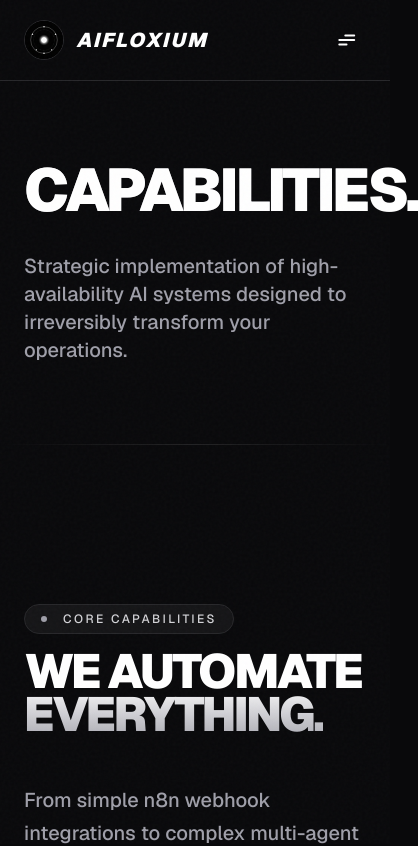
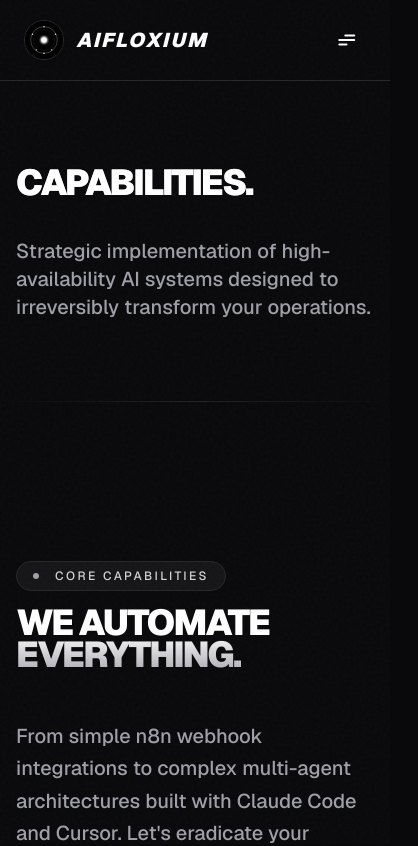
Before and after one commit to Shaddy37/AiFloxium-Site, a Next.js app: page /services in a window 390 px wide. Shown: the top 846 px of the page, 418 px wide, since content can reach past the window. Built offline with nearby package versions, Linux system fonts and the light colour scheme.

Commit message:
Fix Services page heading responsiveness; center Methodology heading on mobile

```diff
--- a/app/services/page.tsx
+++ b/app/services/page.tsx
@@ -39,8 +39,8 @@ export default function ServicesPage() {
       <Navbar />
 
       {/* Dark Cinematic Hero */}
-      <div className="pt-40 pb-20 px-6 container mx-auto">
-        <h1 className="text-6xl md:text-8xl font-heading font-black text-white tracking-tighter mb-8 bg-gradient-to-br from-white to-zinc-600 text-transparent bg-clip-text">CAPABILITIES.</h1>
+      <div className="pt-40 pb-20 px-4 md:px-6 container mx-auto">
+        <h1 className="text-4xl sm:text-5xl md:text-6xl lg:text-8xl font-heading font-black text-white tracking-tighter mb-8 bg-gradient-to-br from-white to-zinc-600 text-transparent bg-clip-text leading-tight">CAPABILITIES.</h1>
         <p className="text-xl md:text-2xl text-zinc-400 max-w-2xl font-medium">
           Strategic implementation of high-availability AI systems designed to irreversibly transform your operations.
         </p>
--- a/components/sections/HomeSections.tsx
+++ b/components/sections/HomeSections.tsx
@@ -93,17 +93,17 @@ export function Process() {
   ];
 
   return (
-    <section className="py-24 md:py-40 px-6 relative bg-zinc-950">
+    <section className="py-24 md:py-40 px-4 md:px-6 relative bg-zinc-950">
       <div className="container mx-auto max-w-7xl relative z-10">
         <div className="flex flex-col md:flex-row justify-between items-end mb-20 gap-8">
-           <div>
-              <h2 className="text-zinc-400 tracking-[0.2em] font-medium text-xs md:text-sm uppercase mb-4 flex items-center gap-4">
-                <span className="w-8 h-[1px] bg-zinc-700" /> Methodology
-              </h2>
-              <h3 className="text-4xl md:text-6xl font-heading font-black text-white tracking-tighter">
-                PROTOCOLS OF <br/> EXECUTION.
-              </h3>
-           </div>
+            <div className="w-full text-center md:text-left">
+               <h2 className="text-zinc-400 tracking-[0.2em] font-medium text-xs md:text-sm uppercase mb-4 flex items-center gap-4 md:justify-start justify-center">
+                 <span className="w-8 h-[1px] bg-zinc-700" /> Methodology
+               </h2>
+               <h3 className="text-3xl sm:text-4xl md:text-6xl font-heading font-black text-white tracking-tighter">
+                 PROTOCOLS OF <br/> EXECUTION.
+               </h3>
+            </div>
             <Link href="/resources" className="hidden md:flex items-center gap-4 text-sm font-bold tracking-widest uppercase text-zinc-400 hover:text-white transition-colors group">
                View Full Documentation
                <ArrowUpRight className="w-5 h-5 group-hover:translate-x-1 group-hover:-translate-y-1 transition-transform" />
--- a/components/sections/Services.tsx
+++ b/components/sections/Services.tsx
@@ -105,7 +105,7 @@ function PremiumCard({ cap, index }: { cap: typeof capabilities[0]; index: numbe
 
 export default function Services() {
   return (
-    <section id="services" className="py-40 px-6 relative overflow-hidden bg-background">
+    <section id="services" className="py-40 px-4 md:px-6 relative overflow-hidden bg-background">
       <div className="absolute top-0 left-1/2 -translate-x-1/2 w-full max-w-7xl h-[1px] bg-gradient-to-r from-transparent via-white/10 to-transparent" />
 
       <div className="container mx-auto max-w-7xl relative z-10">
@@ -120,7 +120,7 @@ export default function Services() {
               <div className="w-1.5 h-1.5 bg-zinc-400 rounded-full" />
               <h2 className="text-zinc-300 tracking-[0.2em] font-medium text-xs uppercase">Core Capabilities</h2>
             </div>
-            <h3 className="text-5xl md:text-7xl font-heading font-black text-white tracking-tighter leading-[0.9]">
+            <h3 className="text-4xl sm:text-5xl md:text-7xl font-heading font-black text-white tracking-tighter leading-[0.9]">
               WE AUTOMATE <br /> <span className="text-gradient">EVERYTHING.</span>
             </h3>
           </motion.div>
```
